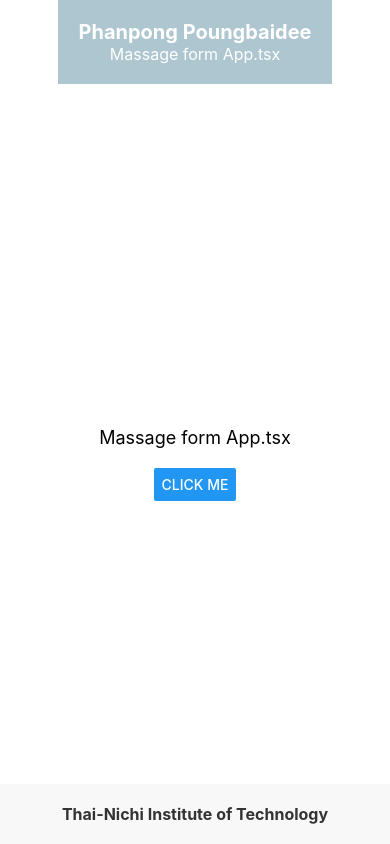
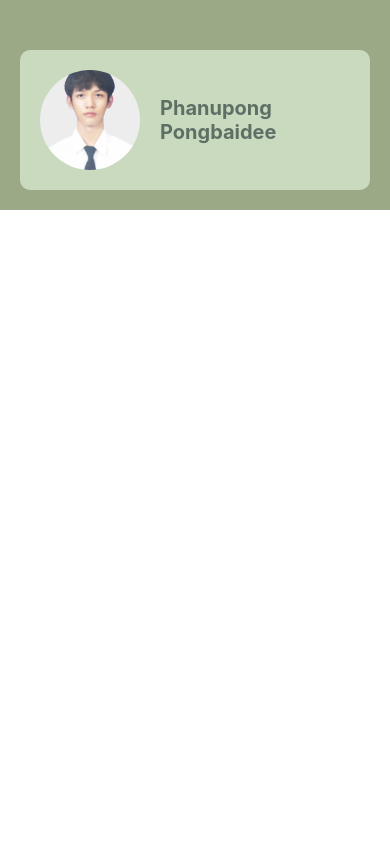
Before and after one commit to Sightless21/FirstProjectReact, a React Native app: screen / in a window 390 px wide. Built offline with nearby package versions, Linux system fonts and the light colour scheme.

Commit message:
Addtional Practice

```diff
--- a/App.tsx
+++ b/App.tsx
@@ -1,41 +1,13 @@
-import { StatusBar } from 'expo-status-bar';
-import {
-  StyleSheet,
-  Text,
-  View,
-  Button,
-  Alert
-} from 'react-native';
-import AppFooter from './components/AppFooter';
-import AppHeader from './components/AppHeader';
-import Content from './components/Content';
+import { View, Text } from 'react-native'
+import React from 'react'
+import ProfileScreen from './components/ProfileScreen'
 
-export default function App(): React.JSX.Element /* <<<=== Must have to make ure ths app can use Typescript */ {
-  /* how to create function */
-  const onClickMe = () => {
-    Alert.alert("Hi", "Hello React.js");
-  }
-  /* create array */
-  const users = [
-    { id: 1001, name: 'John' },
-    { id: 1002, name: 'Maree' }
-  ];
-
-  return ( /* render JXS and typescript */
-    <View style={styles.container}>
-      <AppHeader Username="Phanpong Poungbaidee" Massage="Massage form App.tsx"/>
-      <Content Username="Phanupong Poungbaidee" Massage='Massage form App.tsx'/>
-      <StatusBar style="auto" />
-      <AppFooter University="Thai-Nichi Institute of Technology" />
+const App = (): React.JSX.Element => {
+  return (
+    <View>
+      <ProfileScreen/>
     </View>
-  );
+  )
 }
 
-const styles = StyleSheet.create({
-  container: {
-    flex: 1,
-    backgroundColor: '#fff',
-    alignItems: 'center',
-    justifyContent: 'center',
-  },
-});
+export default App
--- /dev/null
+++ b/components/ProfileScreen.tsx
@@ -0,0 +1,19 @@
+import { StyleSheet, Text, View, Image } from 'react-native'
+import styles from './styles/styles';
+
+
+const ProfileScreen = (): React.JSX.Element => {
+    const profileImage = require("../assets/MyProfile.jpg");
+    //const profileIcon = require('../assets/');
+
+  return (
+    <View style={styles.container}>
+        <View style={styles.profileContainer}>
+            <Image source={profileImage} style={styles.profileImage}/>
+            <Text style={styles.TextName}>Phanupong Pongbaidee</Text>
+        </View>
+    </View>
+  )
+}
+
+export default ProfileScreen
--- /dev/null
+++ b/components/styles/styles.ts
@@ -0,0 +1,33 @@
+import { StyleSheet } from 'react-native'
+import React from 'react'
+
+const styles = StyleSheet.create({
+    container:{
+        alignItems:"center",
+        padding: 20,
+        backgroundColor: "#9CA986"
+    },
+    profileImage:{
+        borderRadius: 50,
+        width:100,
+        height:100,
+        marginRight:20,
+    },
+    profileContainer:{
+        flexDirection: "row",
+        alignItems: "center",
+        width : "100%",
+        padding : 20,
+        borderRadius: 10,
+        backgroundColor: "#C9DABF",
+        elevation : 5,
+        marginTop : 30
+    },
+    TextName : {
+        fontSize : 20,
+        fontWeight : 'bold',
+        color : '#5F6F65'
+    }
+});
+
+export default styles
```
Also changed, not shown: App1.tsx (added, +41 -0 lines).
